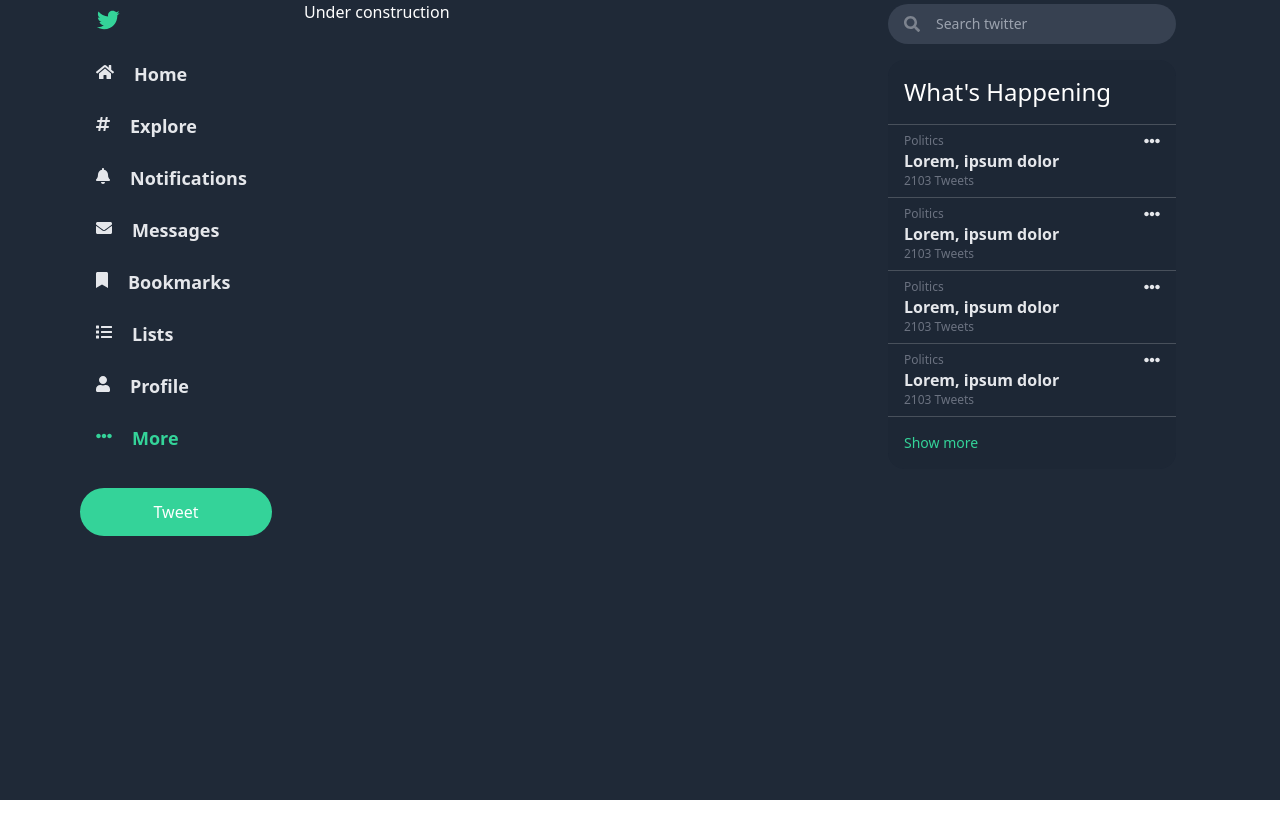
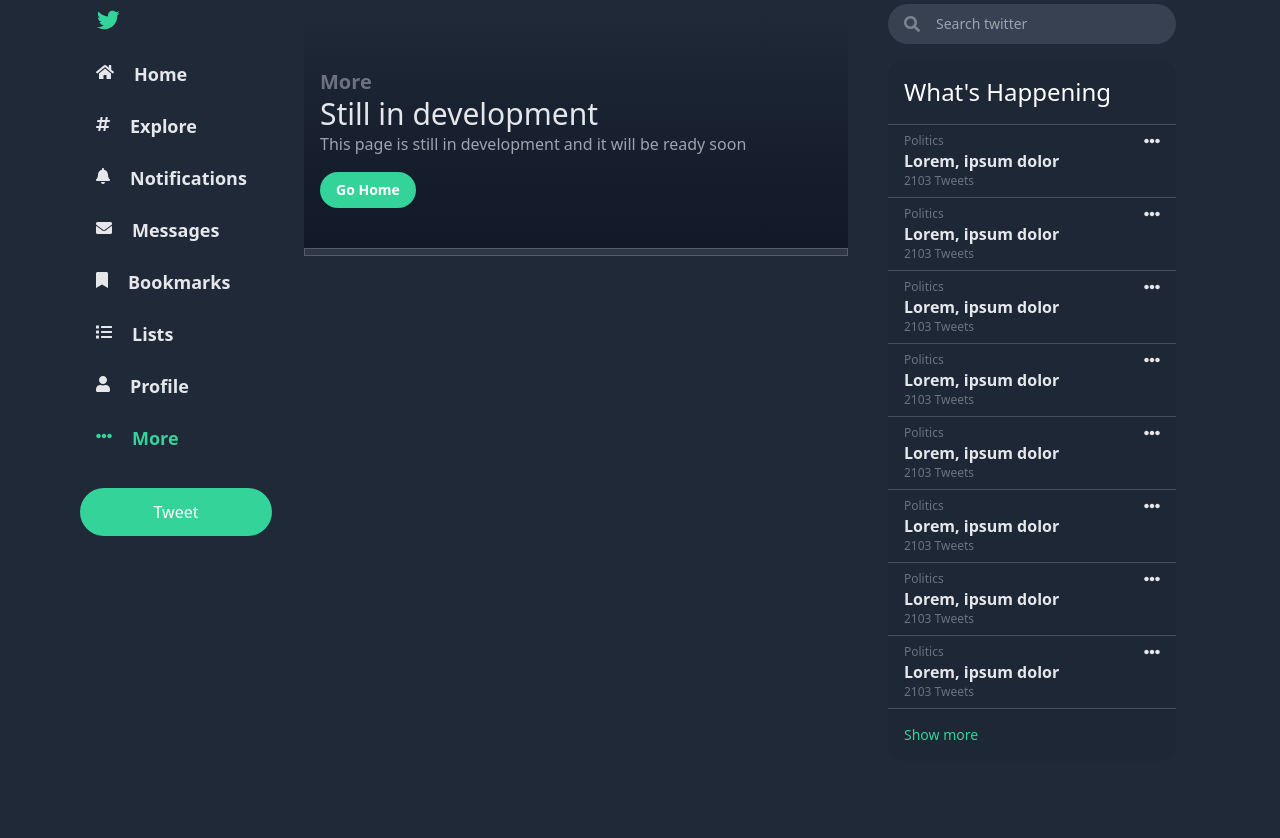
Before and after one commit to JoaquinGomez1/twitter-ui-clone, a Next.js app: page /more in a window 1280 px wide. Shown: the top 838 px of the page. Before the commit the page ends 800 px from the top, so only its background shows below. Built offline with nearby package versions, Linux system fonts and the light colour scheme.

Commit message:
Added a work in progres template

```diff
--- /dev/null
+++ b/components/Button/index.jsx
@@ -0,0 +1,18 @@
+import React from "react";
+
+const Button = React.forwardRef((props, ref) => {
+  return (
+    <button
+      ref={ref}
+      {...props}
+      className={
+        "px-4 py-2 bg-green-400 hover:bg-green-500 rounded-full text-white font-bold text-sm focus:outline-none " +
+        props.className
+      }
+    >
+      {props.children}
+    </button>
+  );
+});
+
+export default Button;
--- a/components/Tweet/index.jsx
+++ b/components/Tweet/index.jsx
@@ -15,7 +15,7 @@
     images: { large, thumbnail },
   } = tweet.tweet;
   return (
-    <div className="flex p-4 border border-gray-100 border-opacity-20">
+    <div className="flex px-4 py-2 border border-gray-100 border-opacity-20">
       <div className="xs:h-1/6 md:h-11 xs:w-1/3 sm:w-12 bg-red-400 overflow-hidden mt-1 rounded-full ">
         <img
           className="my-auto h-full w-full object-fit"
@@ -43,7 +43,7 @@
             elit. Animi, ipsum.`}
           </p>
         </div>
-        <div className="flex justify-between mt-2">
+        <div className="flex justify-between mt-3">
           <div>
             <FontAwesomeIcon
               className="w-4 h-4 text-gray-500"
--- /dev/null
+++ b/components/WorkInProgress/index.jsx
@@ -0,0 +1,32 @@
+import Button from "../Button";
+import Link from "next/link";
+import { useRouter } from "next/router";
+
+export default function index() {
+  const router = useRouter();
+  const { pathname } = router;
+  const pageName = pathname?.substring(1, pathname.length); // removes the '/' at the beginning of the string
+  return (
+    <div className="py-2 h-screen">
+      <div className="relative object-fit w-full h-60">
+        <div className="bg-gradient-to-t from-gray-900 to-gray-800 w-full h-full absolute bottom-0 left-0 z-20" />
+        <div className="bottom-10 z-40 left-4 absolute">
+          <h2 className="text-gray-500 font-bold text-xl capitalize">
+            {pageName}
+          </h2>
+          <h1 className="text-3xl text-gray-200">Still in development</h1>
+          <h4 className="text-gray-400 mb-4">
+            This page is still in development and it will be ready soon
+          </h4>
+          <Link href="/">
+            <a>
+              <Button>Go Home</Button>
+            </a>
+          </Link>
+        </div>
+      </div>
+
+      <div className="h-2 w-full bg-gray-700 bg-opacity-60 border border-gray-100 border-opacity-20" />
+    </div>
+  );
+}
--- a/constants/news.js
+++ b/constants/news.js
@@ -27,6 +27,34 @@
     trendingLocation: "Argentina",
     field: "politics",
   },
+  {
+    id: 27,
+    content: "Lorem, ipsum dolor",
+    tweets: 2103,
+    trendingLocation: "Argentina",
+    field: "politics",
+  },
+  {
+    id: 28,
+    content: "Lorem, ipsum dolor",
+    tweets: 2103,
+    trendingLocation: "Argentina",
+    field: "politics",
+  },
+  {
+    id: 29,
+    content: "Lorem, ipsum dolor",
+    tweets: 2103,
+    trendingLocation: "Argentina",
+    field: "politics",
+  },
+  {
+    id: 30,
+    content: "Lorem, ipsum dolor",
+    tweets: 2103,
+    trendingLocation: "Argentina",
+    field: "politics",
+  },
 ];
 
 export default news;
--- a/pages/bookmarks.js
+++ b/pages/bookmarks.js
@@ -1,7 +1,5 @@
+import WorkInProgress from "../components/WorkInProgress";
+
 export default function bookmarks() {
-  return (
-    <div className="p-2">
-      <h2>Bookmarks</h2>
-    </div>
-  );
+  return <WorkInProgress />;
 }
--- a/pages/lists.js
+++ b/pages/lists.js
@@ -1,3 +1,5 @@
+import WorkInProgress from "../components/WorkInProgress";
+
 export default function lists() {
-  return <div>Lists</div>;
+  return <WorkInProgress />;
 }
--- a/pages/messages.js
+++ b/pages/messages.js
@@ -1,7 +1,5 @@
+import WorkInProgress from "../components/WorkInProgress";
+
 export default function messages() {
-  return (
-    <div>
-      <h2>Messages</h2>
-    </div>
-  );
+  return <WorkInProgress />;
 }
--- a/pages/more.js
+++ b/pages/more.js
@@ -1,7 +1,5 @@
+import WorkInProgress from "../components/WorkInProgress";
+
 export default function more() {
-  return (
-    <div>
-      <h2>Under construction</h2>
-    </div>
-  );
+  return <WorkInProgress />;
 }
--- a/pages/notifications.js
+++ b/pages/notifications.js
@@ -1,7 +1,9 @@
+import WorkInProgress from "../components/WorkInProgress";
+
 export default function notifications() {
   return (
     <div>
-      <h2>Notifications</h2>
+      <WorkInProgress />
     </div>
   );
 }
--- a/pages/profile.js
+++ b/pages/profile.js
@@ -1,7 +1,5 @@
+import WorkInProgress from "../components/WorkInProgress";
+
 export default function profile() {
-  return (
-    <div>
-      <h2>Profile</h2>
-    </div>
-  );
+  return <WorkInProgress />;
 }
```
